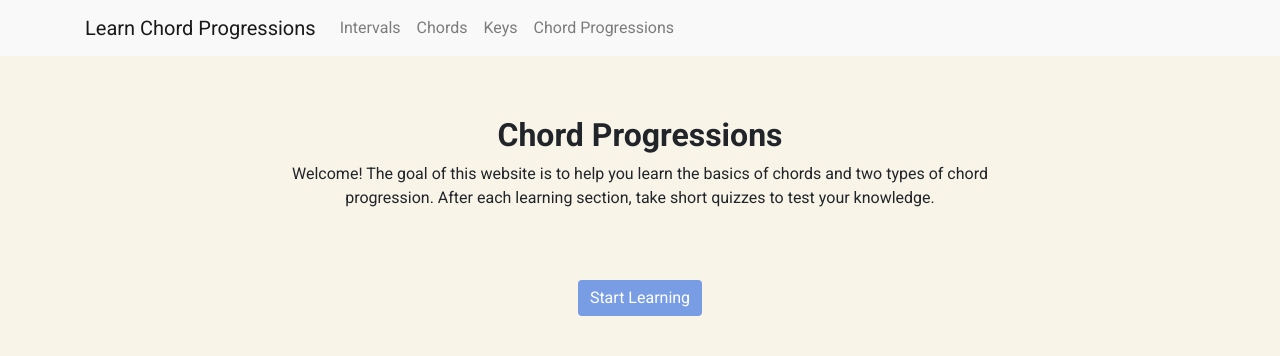
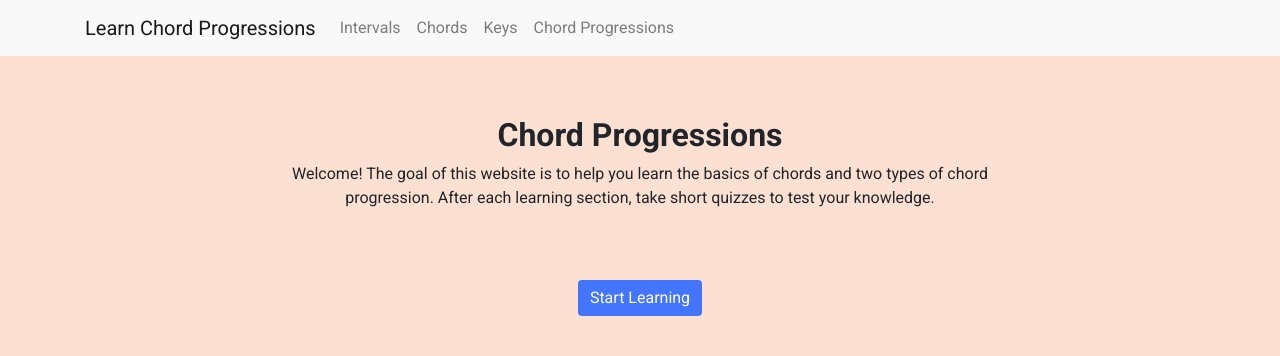
Before and after one commit to apark2020/ui-design-chords, a Flask app: page / in a window 1280 px wide. Shown: the top 356 px of the page. Run offline with Flask 3, Linux system fonts and the light colour scheme; some libraries are stand-ins or nearby versions.

Commit message:
color change

```diff
--- a/static/main.css
+++ b/static/main.css
@@ -10,6 +10,7 @@ body{
 
 body {
   background-color: rgb(248, 244, 232);
+  background-color: #fce0d2;
   font-family: 'Roboto', sans-serif;
 }
 
@@ -98,6 +99,7 @@ body {
 
 button{
   background-color: #789DE5 !important;
+  background-color: #4375ff !important;
   border: 0 !important;
   color: white;
 }
```
